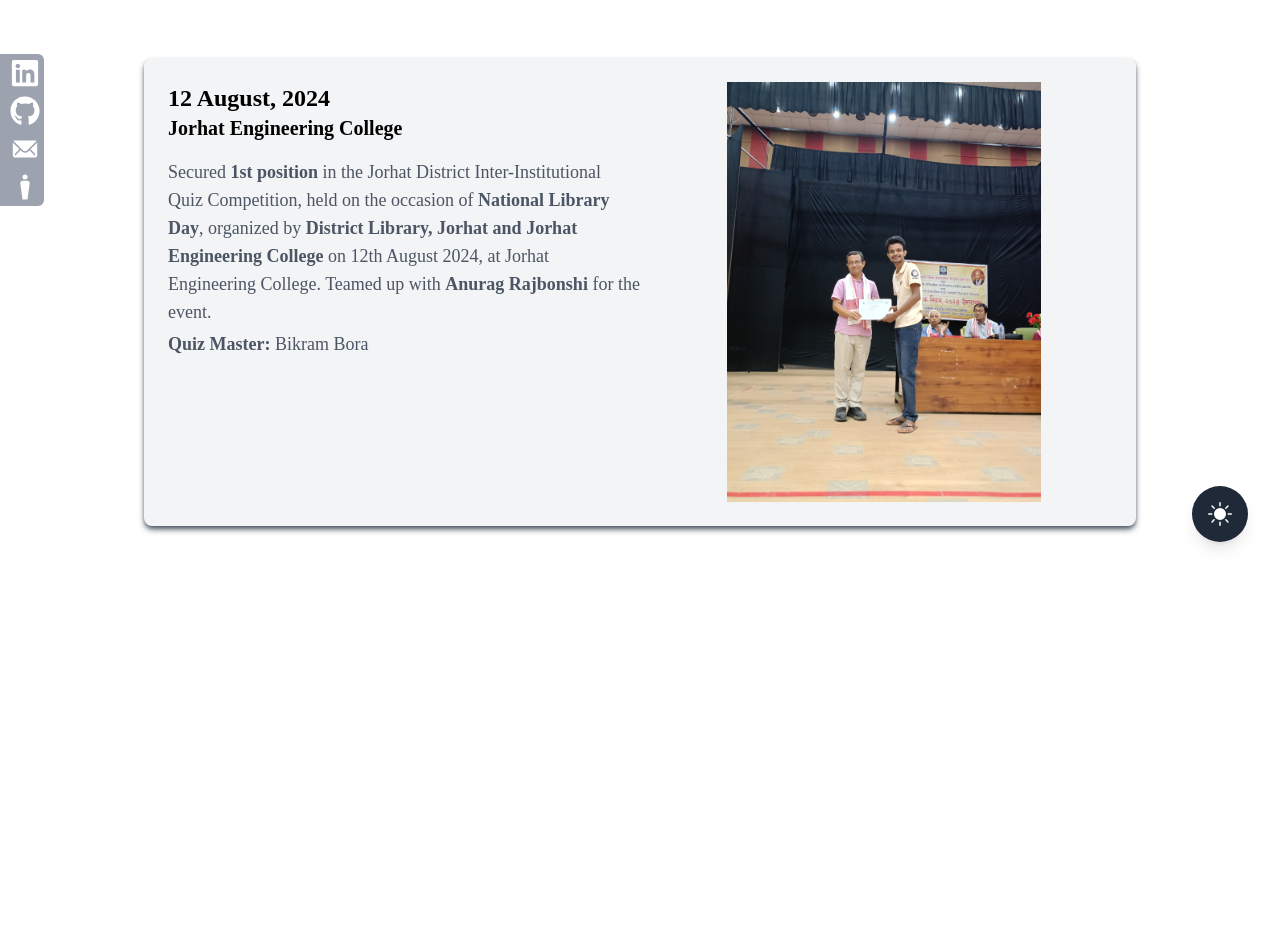
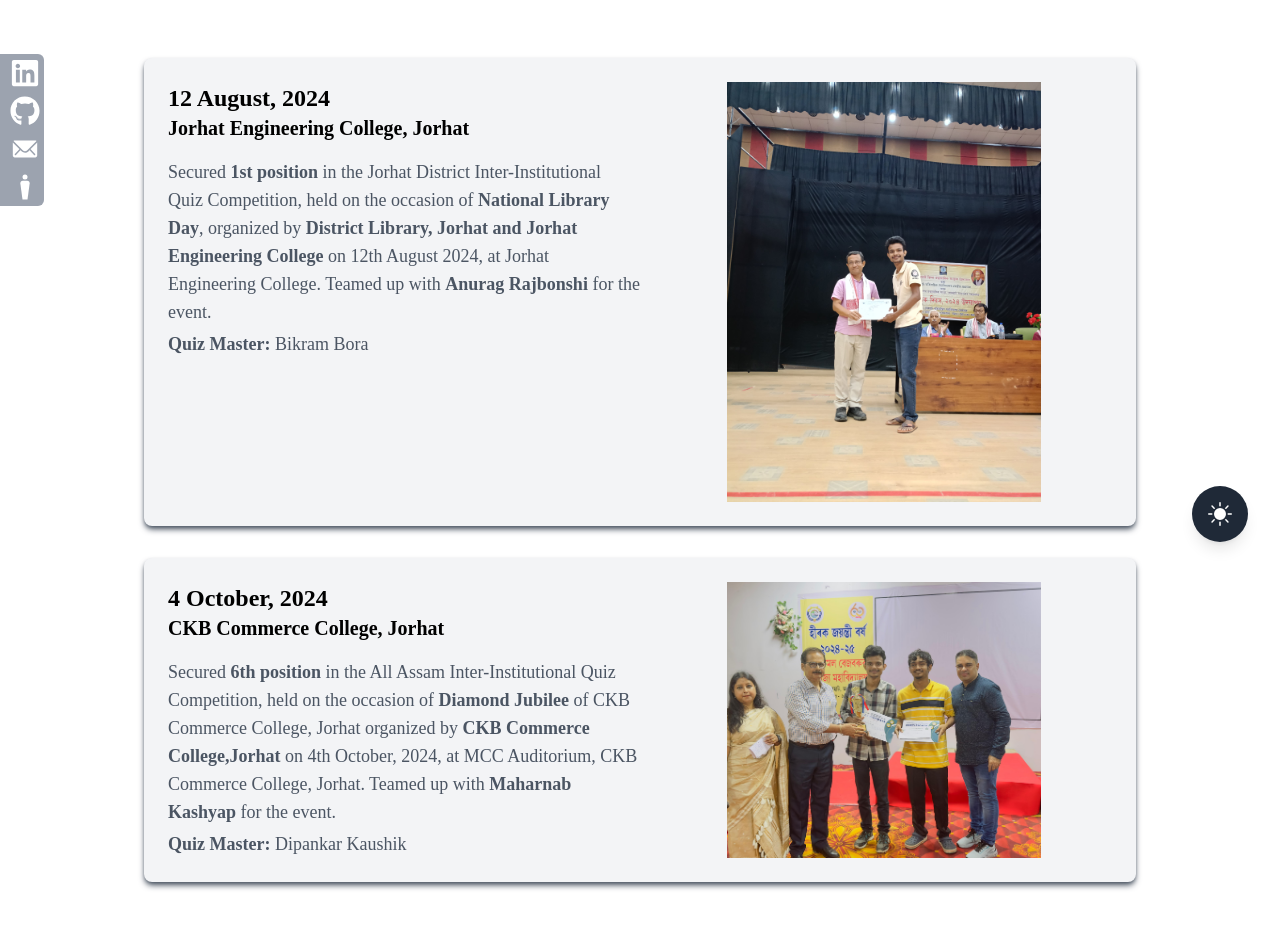
Before and after one commit to nitul8/Portfolio, a React (Create React App) app: page /achievement in a window 1280 px wide. Shown: the part 226-1154 px from the top of the page. Before the commit the page ends 880 px from the top, so only its background shows below. Built offline with nearby package versions, Linux system fonts and the light colour scheme; a web font is replaced by a local one.

Commit message:
Achievements page added

```diff
--- a/src/components/Achievements.jsx
+++ b/src/components/Achievements.jsx
@@ -1,13 +1,14 @@
 import React from "react";
 
 import LibraryDayQuiz from "../assets/photo/library-day-quiz.jpeg";
+import CkbQuiz from "../assets/photo/ckb-quiz.jpeg";
 
 const Achievements = () => {
     const achievements = [
         {
             id: 1,
             date: "12 August, 2024",
-            vanue: "Jorhat Engineering College",
+            vanue: "Jorhat Engineering College, Jorhat",
             abt: [
                 <p key="description">
                     Secured <strong>1st position</strong> in the Jorhat District
@@ -24,6 +25,27 @@ const Achievements = () => {
                 </p>,
             ],
             src: LibraryDayQuiz,
+        },
+        {
+            id: 2,
+            date: "4 October, 2024",
+            vanue: "CKB Commerce College, Jorhat",
+            abt: [
+                <p key="description">
+                    Secured <strong>6th position</strong> in the All Assam
+                    Inter-Institutional Quiz Competition, held on the occasion
+                    of <strong>Diamond Jubilee</strong> of CKB Commerce College,
+                    Jorhat organized by{" "}
+                    <strong>CKB Commerce College,Jorhat</strong> on 4th October,
+                    2024, at MCC Auditorium, CKB Commerce College, Jorhat.
+                    Teamed up with <strong>Maharnab Kashyap</strong> for the
+                    event.
+                </p>,
+                <p key="qm">
+                    <strong>Quiz Master:</strong> Dipankar Kaushik
+                </p>,
+            ],
+            src: CkbQuiz,
         },
     ];
 
```
Also changed, not shown: src/assets/photo/ckb-quiz.jpeg (added), 1 other file (tests, documents, lock files or other folders).
